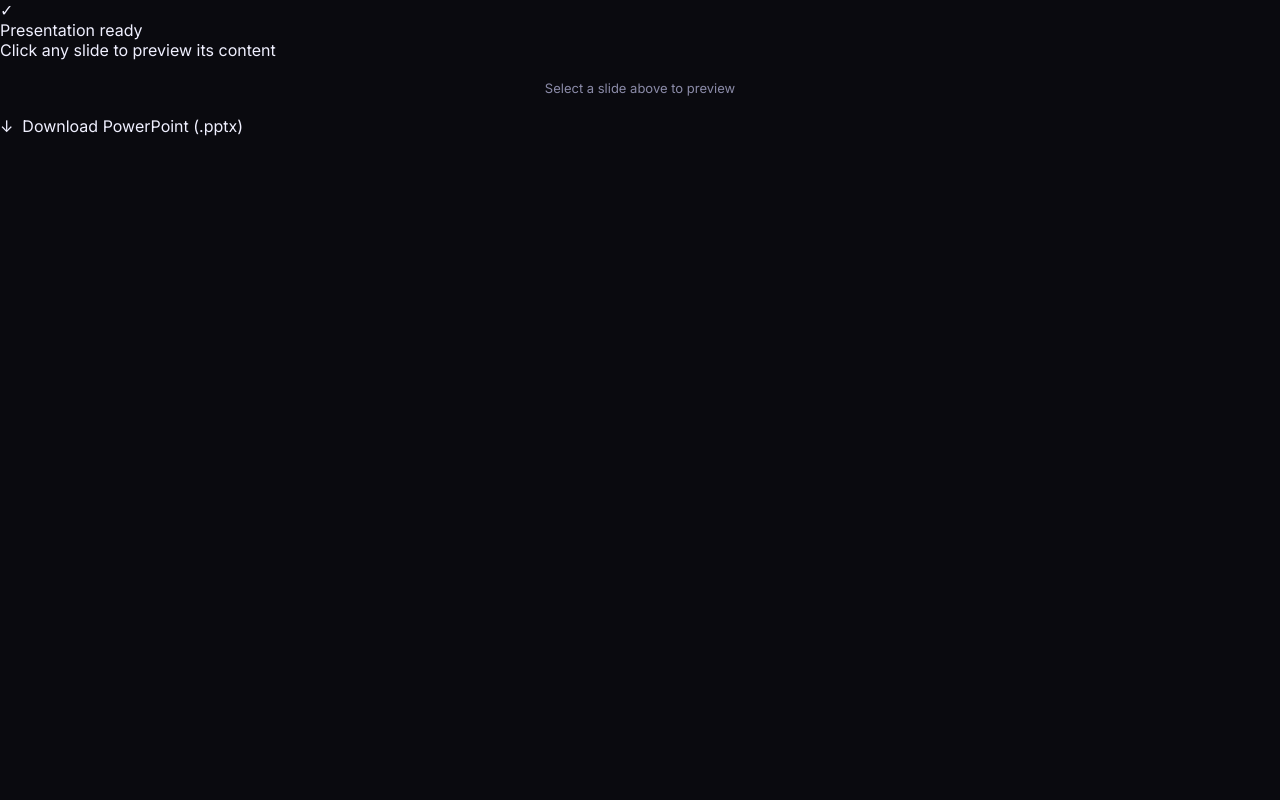
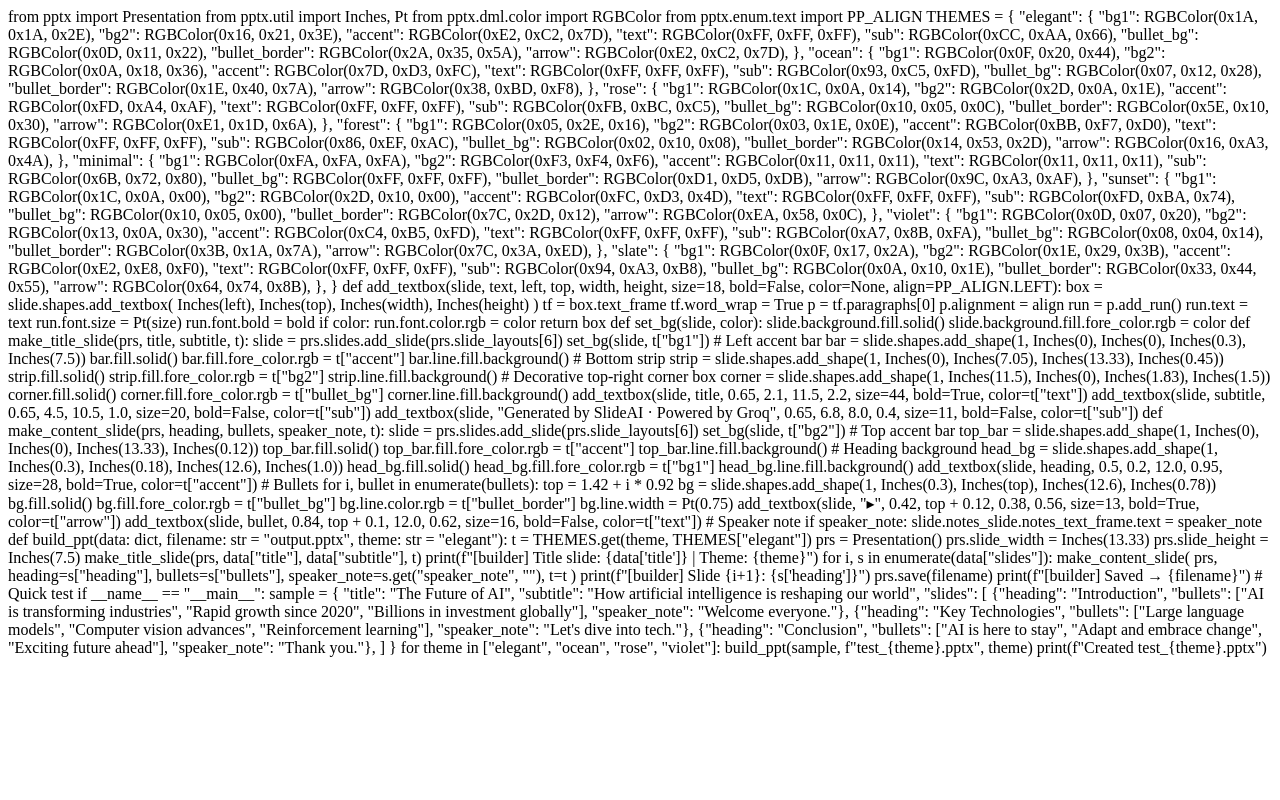
Before and after one commit to thakkarmeet909/Slide-ai, a Flask app: page / in a window 1280 px wide. Run offline with Flask 3, Linux system fonts and the light colour scheme.

Commit message:
index.html

```diff
--- a/templates/index.html
+++ b/templates/index.html
@@ -1,120 +1,214 @@
-<!DOCTYPE html>
-<html lang="en">
-<head>
-<meta charset="UTF-8"/>
-<meta name="viewport" content="width=device-width,initial-scale=1.0"/>
-<title>SlideAI — AI Presentation Generator</title>
-<link href="https://fonts.googleapis.com/css2?family=Inter:wght@300;400;500;600;700;800&display=swap" rel="stylesheet"/>
-<style>
-*{box-sizing:border-box;margin:0;padding:0}
-:root{
-  --bg:#0a0a0f;--surface:#13131a;--surface2:#1c1c26;--border:#2a2a38;
-  --accent:#7c6fff;--accent2:#a78bfa;--accent3:#06b6d4;
-  --text:#f0f0ff;--muted:#8b8ba8;--subtle:#4a4a6a;
-  --success:#10b981;
-}
-body{font-family:'Inter',sans-serif;background:var(--bg);color:var(--text);min-height:100vh;overflow-x:hidden}
+from pptx import Presentation
+from pptx.util import Inches, Pt
+from pptx.dml.color import RGBColor
+from pptx.enum.text import PP_ALIGN
 
-/* (ALL YOUR ORIGINAL CSS UNCHANGED — trimmed here for clarity) */
-/* KEEP EVERYTHING SAME AS YOUR ORIGINAL FILE */
-
-</style>
-</head>
-<body>
-
-<!-- KEEP YOUR NAV + HERO + FORM SAME -->
-
-<div class="main-card">
-
-  <!-- KEEP FORM SAME -->
-
-  <div class="result-section" id="result-section">
-    <div class="result-header">
-      <div class="result-icon">✓</div>
-      <div>
-        <div class="result-title" id="res-title">Presentation ready</div>
-        <div class="result-sub" id="res-sub">Click any slide to preview its content</div>
-      </div>
-    </div>
-
-    <!-- 🔥 NEW IMAGE PREVIEW -->
-    <div id="img-preview" style="display:none;margin-bottom:1.2rem;border-radius:12px;overflow:hidden;border:1px solid var(--border);position:relative;">
-      <img id="gen-image" src="" alt="AI generated" style="width:100%;height:200px;object-fit:cover;display:block;"/>
-      <div style="position:absolute;bottom:8px;left:10px;background:rgba(0,0,0,0.6);color:#fff;font-size:11px;padding:3px 10px;border-radius:20px;">
-        AI generated image
-      </div>
-    </div>
-
-    <div class="slide-chips" id="slide-chips"></div>
-
-    <div class="slide-detail" id="slide-detail">
-      <div style="color:var(--muted);font-size:13px;text-align:center;padding:20px 0">
-        Select a slide above to preview
-      </div>
-    </div>
-
-    <a class="dl-btn" id="dl-btn">↓ &nbsp;Download PowerPoint (.pptx)</a>
-  </div>
-</div>
-
-<script>
-let selectedTheme = 'elegant';
-let lastSlides = [];
-
-function pickTheme(el) {
-  document.querySelectorAll('.theme-card').forEach(c => c.classList.remove('selected'));
-  el.classList.add('selected');
-  selectedTheme = el.dataset.theme;
+THEMES = {
+    "elegant": {
+        "bg1":           RGBColor(0x1A, 0x1A, 0x2E),
+        "bg2":           RGBColor(0x16, 0x21, 0x3E),
+        "accent":        RGBColor(0xE2, 0xC2, 0x7D),
+        "text":          RGBColor(0xFF, 0xFF, 0xFF),
+        "sub":           RGBColor(0xCC, 0xAA, 0x66),
+        "bullet_bg":     RGBColor(0x0D, 0x11, 0x22),
+        "bullet_border": RGBColor(0x2A, 0x35, 0x5A),
+        "arrow":         RGBColor(0xE2, 0xC2, 0x7D),
+    },
+    "ocean": {
+        "bg1":           RGBColor(0x0F, 0x20, 0x44),
+        "bg2":           RGBColor(0x0A, 0x18, 0x36),
+        "accent":        RGBColor(0x7D, 0xD3, 0xFC),
+        "text":          RGBColor(0xFF, 0xFF, 0xFF),
+        "sub":           RGBColor(0x93, 0xC5, 0xFD),
+        "bullet_bg":     RGBColor(0x07, 0x12, 0x28),
+        "bullet_border": RGBColor(0x1E, 0x40, 0x7A),
+        "arrow":         RGBColor(0x38, 0xBD, 0xF8),
+    },
+    "rose": {
+        "bg1":           RGBColor(0x1C, 0x0A, 0x14),
+        "bg2":           RGBColor(0x2D, 0x0A, 0x1E),
+        "accent":        RGBColor(0xFD, 0xA4, 0xAF),
+        "text":          RGBColor(0xFF, 0xFF, 0xFF),
+        "sub":           RGBColor(0xFB, 0xBC, 0xC5),
+        "bullet_bg":     RGBColor(0x10, 0x05, 0x0C),
+        "bullet_border": RGBColor(0x5E, 0x10, 0x30),
+        "arrow":         RGBColor(0xE1, 0x1D, 0x6A),
+    },
+    "forest": {
+        "bg1":           RGBColor(0x05, 0x2E, 0x16),
+        "bg2":           RGBColor(0x03, 0x1E, 0x0E),
+        "accent":        RGBColor(0xBB, 0xF7, 0xD0),
+        "text":          RGBColor(0xFF, 0xFF, 0xFF),
+        "sub":           RGBColor(0x86, 0xEF, 0xAC),
+        "bullet_bg":     RGBColor(0x02, 0x10, 0x08),
+        "bullet_border": RGBColor(0x14, 0x53, 0x2D),
+        "arrow":         RGBColor(0x16, 0xA3, 0x4A),
+    },
+    "minimal": {
+        "bg1":           RGBColor(0xFA, 0xFA, 0xFA),
+        "bg2":           RGBColor(0xF3, 0xF4, 0xF6),
+        "accent":        RGBColor(0x11, 0x11, 0x11),
+        "text":          RGBColor(0x11, 0x11, 0x11),
+        "sub":           RGBColor(0x6B, 0x72, 0x80),
+        "bullet_bg":     RGBColor(0xFF, 0xFF, 0xFF),
+        "bullet_border": RGBColor(0xD1, 0xD5, 0xDB),
+        "arrow":         RGBColor(0x9C, 0xA3, 0xAF),
+    },
+    "sunset": {
+        "bg1":           RGBColor(0x1C, 0x0A, 0x00),
+        "bg2":           RGBColor(0x2D, 0x10, 0x00),
+        "accent":        RGBColor(0xFC, 0xD3, 0x4D),
+        "text":          RGBColor(0xFF, 0xFF, 0xFF),
+        "sub":           RGBColor(0xFD, 0xBA, 0x74),
+        "bullet_bg":     RGBColor(0x10, 0x05, 0x00),
+        "bullet_border": RGBColor(0x7C, 0x2D, 0x12),
+        "arrow":         RGBColor(0xEA, 0x58, 0x0C),
+    },
+    "violet": {
+        "bg1":           RGBColor(0x0D, 0x07, 0x20),
+        "bg2":           RGBColor(0x13, 0x0A, 0x30),
+        "accent":        RGBColor(0xC4, 0xB5, 0xFD),
+        "text":          RGBColor(0xFF, 0xFF, 0xFF),
+        "sub":           RGBColor(0xA7, 0x8B, 0xFA),
+        "bullet_bg":     RGBColor(0x08, 0x04, 0x14),
+        "bullet_border": RGBColor(0x3B, 0x1A, 0x7A),
+        "arrow":         RGBColor(0x7C, 0x3A, 0xED),
+    },
+    "slate": {
+        "bg1":           RGBColor(0x0F, 0x17, 0x2A),
+        "bg2":           RGBColor(0x1E, 0x29, 0x3B),
+        "accent":        RGBColor(0xE2, 0xE8, 0xF0),
+        "text":          RGBColor(0xFF, 0xFF, 0xFF),
+        "sub":           RGBColor(0x94, 0xA3, 0xB8),
+        "bullet_bg":     RGBColor(0x0A, 0x10, 0x1E),
+        "bullet_border": RGBColor(0x33, 0x44, 0x55),
+        "arrow":         RGBColor(0x64, 0x74, 0x8B),
+    },
 }
 
-function showChip(idx) {
-  const s = lastSlides[idx];
-  document.getElementById('slide-detail').innerHTML =
-    '<h4>' + s.heading + '</h4><ul>' + s.bullets.map(b => '<li>' + b + '</li>').join('') + '</ul>';
-}
 
-async function generate() {
-  const topic = document.getElementById('topic').value.trim();
-  if (!topic) return alert("Enter topic");
+def add_textbox(slide, text, left, top, width, height,
+                size=18, bold=False, color=None, align=PP_ALIGN.LEFT):
+    box = slide.shapes.add_textbox(
+        Inches(left), Inches(top), Inches(width), Inches(height)
+    )
+    tf = box.text_frame
+    tf.word_wrap = True
+    p = tf.paragraphs[0]
+    p.alignment = align
+    run = p.add_run()
+    run.text = text
+    run.font.size = Pt(size)
+    run.font.bold = bold
+    if color:
+        run.font.color.rgb = color
+    return box
 
-  const payload = {
-    topic: topic,
-    extra: document.getElementById('extra').value,
-    num_slides: parseInt(document.getElementById('slides').value),
-    theme: selectedTheme
-  };
 
-  const res = await fetch('http://localhost:5000/generate', {
-    method: 'POST',
-    headers: {'Content-Type':'application/json'},
-    body: JSON.stringify(payload)
-  });
+def set_bg(slide, color):
+    slide.background.fill.solid()
+    slide.background.fill.fore_color.rgb = color
 
-  const blob = await res.blob();
-  const dlUrl = URL.createObjectURL(blob);
 
-  const pr = await fetch('http://localhost:5000/last_preview');
-  const data = await pr.json();
+def make_title_slide(prs, title, subtitle, t):
+    slide = prs.slides.add_slide(prs.slide_layouts[6])
+    set_bg(slide, t["bg1"])
 
-  lastSlides = data.slides || [];
+    # Left accent bar
+    bar = slide.shapes.add_shape(1, Inches(0), Inches(0), Inches(0.3), Inches(7.5))
+    bar.fill.solid()
+    bar.fill.fore_color.rgb = t["accent"]
+    bar.line.fill.background()
 
-  // 🔥 IMAGE PREVIEW LOGIC
-  if (data.image_url) {
-    document.getElementById('gen-image').src = data.image_url;
-    document.getElementById('img-preview').style.display = 'block';
-  }
+    # Bottom strip
+    strip = slide.shapes.add_shape(1, Inches(0), Inches(7.05), Inches(13.33), Inches(0.45))
+    strip.fill.solid()
+    strip.fill.fore_color.rgb = t["bg2"]
+    strip.line.fill.background()
 
-  document.getElementById('slide-chips').innerHTML =
-    lastSlides.map((s,i)=>`<div class="chip" onclick="showChip(${i})">Slide ${i+1}</div>`).join('');
+    # Decorative top-right corner box
+    corner = slide.shapes.add_shape(1, Inches(11.5), Inches(0), Inches(1.83), Inches(1.5))
+    corner.fill.solid()
+    corner.fill.fore_color.rgb = t["bullet_bg"]
+    corner.line.fill.background()
 
-  const dl = document.getElementById('dl-btn');
-  dl.href = dlUrl;
-  dl.download = topic + ".pptx";
-  dl.style.display = 'flex';
+    add_textbox(slide, title,    0.65, 2.1, 11.5, 2.2, size=44, bold=True,  color=t["text"])
+    add_textbox(slide, subtitle, 0.65, 4.5, 10.5, 1.0, size=20, bold=False, color=t["sub"])
+    add_textbox(slide, "Generated by SlideAI  ·  Powered by Groq",
+                0.65, 6.8, 8.0, 0.4, size=11, bold=False, color=t["sub"])
 
-  document.getElementById('result-section').style.display = 'block';
-}
-</script>
 
-</body>
-</html>
+def make_content_slide(prs, heading, bullets, speaker_note, t):
+    slide = prs.slides.add_slide(prs.slide_layouts[6])
+    set_bg(slide, t["bg2"])
+
+    # Top accent bar
+    top_bar = slide.shapes.add_shape(1, Inches(0), Inches(0), Inches(13.33), Inches(0.12))
+    top_bar.fill.solid()
+    top_bar.fill.fore_color.rgb = t["accent"]
+    top_bar.line.fill.background()
+
+    # Heading background
+    head_bg = slide.shapes.add_shape(1, Inches(0.3), Inches(0.18), Inches(12.6), Inches(1.0))
+    head_bg.fill.solid()
+    head_bg.fill.fore_color.rgb = t["bg1"]
+    head_bg.line.fill.background()
+
+    add_textbox(slide, heading, 0.5, 0.2, 12.0, 0.95, size=28, bold=True, color=t["accent"])
+
+    # Bullets
+    for i, bullet in enumerate(bullets):
+        top = 1.42 + i * 0.92
+
+        bg = slide.shapes.add_shape(1, Inches(0.3), Inches(top), Inches(12.6), Inches(0.78))
+        bg.fill.solid()
+        bg.fill.fore_color.rgb = t["bullet_bg"]
+        bg.line.color.rgb = t["bullet_border"]
+        bg.line.width = Pt(0.75)
+
+        add_textbox(slide, "▸", 0.42, top + 0.12, 0.38, 0.56, size=13, bold=True, color=t["arrow"])
+        add_textbox(slide, bullet, 0.84, top + 0.1, 12.0, 0.62, size=16, bold=False, color=t["text"])
+
+    # Speaker note
+    if speaker_note:
+        slide.notes_slide.notes_text_frame.text = speaker_note
+
+
+def build_ppt(data: dict, filename: str = "output.pptx", theme: str = "elegant"):
+    t = THEMES.get(theme, THEMES["elegant"])
+
+    prs = Presentation()
+    prs.slide_width  = Inches(13.33)
+    prs.slide_height = Inches(7.5)
+
+    make_title_slide(prs, data["title"], data["subtitle"], t)
+    print(f"[builder] Title slide: {data['title']}  |  Theme: {theme}")
+
+    for i, s in enumerate(data["slides"]):
+        make_content_slide(
+            prs,
+            heading=s["heading"],
+            bullets=s["bullets"],
+            speaker_note=s.get("speaker_note", ""),
+            t=t
+        )
+        print(f"[builder] Slide {i+1}: {s['heading']}")
+
+    prs.save(filename)
+    print(f"[builder] Saved → {filename}")
+
+
+# Quick test
+if __name__ == "__main__":
+    sample = {
+        "title": "The Future of AI",
+        "subtitle": "How artificial intelligence is reshaping our world",
+        "slides": [
+            {"heading": "Introduction", "bullets": ["AI is transforming industries", "Rapid growth since 2020", "Billions in investment globally"], "speaker_note": "Welcome everyone."},
+            {"heading": "Key Technologies", "bullets": ["Large language models", "Computer vision advances", "Reinforcement learning"], "speaker_note": "Let's dive into tech."},
+            {"heading": "Conclusion", "bullets": ["AI is here to stay", "Adapt and embrace change", "Exciting future ahead"], "speaker_note": "Thank you."},
+        ]
+    }
+    for theme in ["elegant", "ocean", "rose", "violet"]:
+        build_ppt(sample, f"test_{theme}.pptx", theme)
+        print(f"Created test_{theme}.pptx")
```
